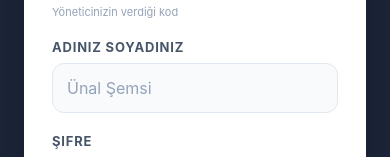
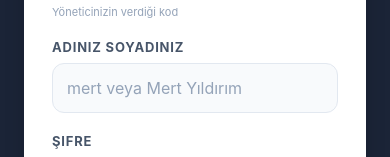
Before and after one commit to Komsaa/tekertakipmobil, a React Native app: screen / in a window 390 px wide. Shown: the part 342-499 px from the top of the page. Built offline with nearby package versions, Linux system fonts and the light colour scheme.

Commit message:
fix: login placeholder güncellendi

```diff
--- a/src/screens/LoginScreen.tsx
+++ b/src/screens/LoginScreen.tsx
@@ -92,7 +92,7 @@ export default function LoginScreen({ onLogin }: Props) {
                 style={styles.input}
                 value={name}
                 onChangeText={setName}
-                placeholder="Ünal Şemsi"
+                placeholder="mert veya Mert Yıldırım"
                 placeholderTextColor="#94a3b8"
                 autoCapitalize="words"
                 autoCorrect={false}
```
